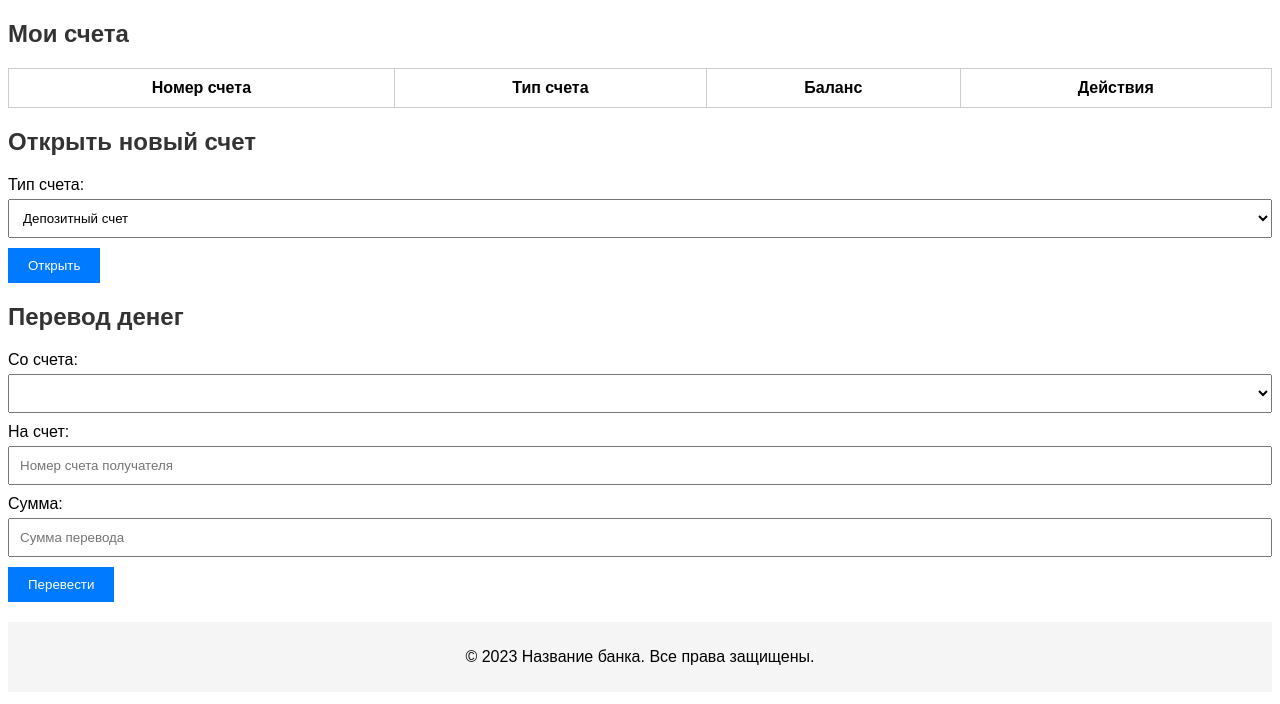
After one commit to BratDitrih/BankApplication, a Flask app: page /user/1 in a window 1280 px wide. The commit adds this page. Shown: the top 704 px of the page. Run offline with Flask 3, Linux system fonts and the light colour scheme; lists and menus that the app fills with data are empty; some libraries are stand-ins or nearby versions.

Commit message:
show and create accounts

```diff
--- a/app.py
+++ b/app.py
@@ -1,5 +1,6 @@
-from flask import Flask, render_template, request, redirect, abort
+from flask import Flask, render_template, request, redirect, abort, jsonify
 import database
+import random
 
 app = Flask(__name__)
 
@@ -13,8 +14,9 @@ def login():
     username = request.json.get('username')
     password = request.json.get('password')
 
-    if database.check_user_auth(username, password):
-        return redirect('/dashboard')
+    user_id =  database.check_user_auth(username, password)
+    if user_id:
+        return jsonify({'user_id': user_id})
     else:
         return abort(401)
 
@@ -27,13 +29,35 @@ def register():
     phone = request.json.get('phone')
 
     data = {'username': username, 'password': password, 'email': email, 'phone': phone}
-    result = database.register_new_user(data)
-    return result
+    user_id = database.register_new_user(data)
+    if user_id:
+        return jsonify({'user_id': user_id})
+    else:
+        return abort(401)
 
 
-@app.route('/dashboard')
-def dashboard():
-    return 'Добро пожаловать!'
+@app.route('/account/open', methods=['POST'])
+def open_account():
+    user_id = request.json.get('userId')
+    digits = []
+    for i in range(4):
+        digits.append(str(random.randint(1000, 9999)))
+    number = ' '.join(digits)
+    type = request.json.get('type')
+    amount = 0
+
+    data = {'user_id': user_id, 'number': number, 'type': type, 'amount': amount}
+    account_id = database.open_account(data)
+    if account_id:
+        return jsonify({'account_id': account_id})
+    else:
+        return jsonify({'error': 'Не удалось открыть счет'}), 500
+
+
+@app.route('/user/<int:user_id>')
+def user_profile(user_id):
+    user_accounts = database.get_user_accounts(user_id)
+    return render_template('user_profile.html', user_id=user_id, accounts=user_accounts)
 
 
 if __name__ == '__main__':
--- a/database.py
+++ b/database.py
@@ -1,7 +1,7 @@
 from sqlalchemy import create_engine, func
 from sqlalchemy.orm import sessionmaker
 from flask import jsonify
-from models import User
+from models import User, Account
 
 engine = create_engine("postgresql+psycopg2://postgres:12345@localhost:5432/BankApplication")
 
@@ -11,9 +11,9 @@ def check_user_auth(username, password):
     with Session() as session:
         user = session.query(User).filter_by(username=username, password=password).first()
         if user:
-            return True
+            return user.id
         else:
-            return False
+            return None
 
 
 def register_new_user(data):
@@ -22,4 +22,21 @@ def register_new_user(data):
         user = User(**data)
         session.add(user)
         session.commit()
-    return jsonify({'user_id': user.id})
+        result = user.id
+    return result
+
+
+def get_user_accounts(user_id):
+    Session = sessionmaker(bind=engine)
+    with Session() as session:
+        accounts = session.query(Account).filter_by(user_id=user_id).all()
+    return accounts
+
+def open_account(data):
+    Session = sessionmaker(bind=engine)
+    with Session() as session:
+        account = Account(**data)
+        session.add(account)
+        session.commit()
+        result = account.id
+    return result
--- a/static/script.js
+++ b/static/authorization/script.js
@@ -22,7 +22,8 @@ document.addEventListener('DOMContentLoaded', function() {
       xhr.setRequestHeader('Content-Type', 'application/json');
       xhr.onload = function() {
           if (xhr.status === 200) {
-              window.location.href = '/dashboard';
+              var userId = JSON.parse(xhr.responseText).user_id;
+              window.location.href = '/user/' + userId;
           } else {
               alert(xhr.responseText);
           }
@@ -53,7 +54,8 @@ document.addEventListener('DOMContentLoaded', function() {
       xhr.setRequestHeader('Content-Type', 'application/json');
       xhr.onload = function() {
         if (xhr.status === 200) {
-          window.location.href = '/dashboard';
+          var userId = JSON.parse(xhr.responseText).user_id;
+          window.location.href = '/user/' + userId;
         }
         else {
           alert(xhr.responseText);
--- /dev/null
+++ b/static/user_profile/script.js
@@ -0,0 +1,27 @@
+document.addEventListener('DOMContentLoaded', function() {
+    var openAccountForm = document.getElementById('openAccountForm');
+
+    openAccountForm.addEventListener('submit', function(event) {
+      event.preventDefault();
+
+      var typeInput = openAccountForm.querySelector('#accountType')
+      var userId = openAccountForm.dataset.user_id;
+
+      var formData = {
+        type: typeInput.value,
+        userId: userId
+      };
+
+      var xhr = new XMLHttpRequest();
+      xhr.open('POST', '/account/open');
+      xhr.setRequestHeader('Content-Type', 'application/json');
+      xhr.onload = function() {
+          if (xhr.status === 200) {
+              location.reload();
+          } else {
+              alert(xhr.responseText);
+          }
+      };
+      xhr.send(JSON.stringify(formData));
+    });
+});
--- /dev/null
+++ b/static/user_profile/styles.css
@@ -0,0 +1,71 @@
+body {
+  font-family: Arial, sans-serif;
+  margin: 10;
+  padding: 0;
+}
+
+.container {
+  max-width: 960px;
+  margin: 0 auto;
+  padding: 20px;
+}
+
+h1, h2 {
+  color: #333;
+}
+
+button {
+  background-color: #007bff;
+  color: #fff;
+  border: none;
+  padding: 10px 20px;
+  cursor: pointer;
+}
+
+nav ul {
+  list-style: none;
+  margin: 0;
+  padding: 0;
+}
+
+nav ul li {
+  display: inline-block;
+  margin-right: 10px;
+}
+
+nav ul li a {
+  color: #333;
+  text-decoration: none;
+}
+
+.accounts-section, .open-account-section, .transfer-section {
+  margin-bottom: 20px;
+}
+
+table {
+  width: 100%;
+  border-collapse: collapse;
+}
+
+table th, table td {
+  padding: 10px;
+  border: 1px solid #ccc;
+}
+
+form label {
+  display: block;
+  margin-bottom: 5px;
+}
+
+form input, form select {
+  padding: 10px;
+  margin-bottom: 10px;
+  width: 100%;
+  box-sizing: border-box;
+}
+
+footer {
+  text-align: center;
+  padding: 10px;
+  background-color: #f5f5f5;
+}
--- a/templates/login.html
+++ b/templates/login.html
@@ -3,7 +3,7 @@
 <head>
   <meta charset="utf-8"/>
   <title>Авторизация</title>
-  <link rel="stylesheet" type="text/css" href="{{ url_for('static', filename='styles.css') }}">
+  <link rel="stylesheet" type="text/css" href="{{ url_for('static', filename='authorization/styles.css') }}">
 </head>
 <body>
   <div class="container">
@@ -30,6 +30,6 @@
     <button id="loginButton" style="display: none;">У меня уже есть аккаунт</button>
   </div>
 
-  <script src="{{ url_for('static', filename='script.js') }}"></script>
+  <script src="{{ url_for('static', filename='authorization/script.js') }}"></script>
 </body>
 </html>
--- /dev/null
+++ b/templates/user_profile.html
@@ -0,0 +1,72 @@
+<!DOCTYPE html>
+<html>
+<head>
+  <meta charset="utf-8">
+  <title>Личный кабинет</title>
+  <link rel="stylesheet" type="text/css" href="{{ url_for('static', filename='user_profile/styles.css') }}">
+</head>
+<body>
+
+  <section class="accounts-section">
+    <h2>Мои счета</h2>
+    <table>
+      <thead>
+        <tr>
+          <th>Номер счета</th>
+          <th>Тип счета</th>
+          <th>Баланс</th>
+          <th>Действия</th>
+        </tr>
+      </thead>
+      <tbody>
+        {% for account in accounts %}
+        <tr>
+          <td>{{ account.number }}</td>
+          <td>{{ account.type }}</td>
+          <td>{{ account.amount }}</td>
+          <td>
+            <button>Подробнее</button>
+            <button>Перевод</button>
+          </td>
+        </tr>
+        {% endfor %}
+      </tbody>
+    </table>
+  </section>
+
+  <section class="open-account-section">
+    <h2>Открыть новый счет</h2>
+    <form id="openAccountForm" data-user_id="{{ user_id}}">
+      <label for="accountType">Тип счета:</label>
+      <select id="accountType">
+        <option value="Депозитный счет">Депозитный счет</option>
+        <option value="Кредитный счет">Кредитный счет</option>
+      </select>
+      <button type="submit">Открыть</button>
+    </form>
+  </section>
+
+  <section class="transfer-section">
+    <h2>Перевод денег</h2>
+    <form id="transferForm">
+      <label for="fromAccount">Со счета:</label>
+      <select id="fromAccount">
+        {% for account in accounts %}
+        <option value="{{ account.id }}">{{ account.number }}</option>
+        {% endfor %}
+      </select>
+      <label for="toAccount">На счет:</label>
+      <input type="text" id="toAccount" placeholder="Номер счета получателя">
+      <label for="amount">Сумма:</label>
+      <input type="text" id="amount" placeholder="Сумма перевода">
+      <button type="submit">Перевести</button>
+    </form>
+  </section>
+
+  <footer>
+    <p>&copy; 2023 Название банка. Все права защищены.</p>
+  </footer>
+
+  <script src="{{ url_for('static', filename='user_profile/script.js') }}"></script>
+</body>
+</html>
```
Also changed, not shown: models.py (+12 -1 lines), static/authorization/styles.css (renamed from static/styles.css).
